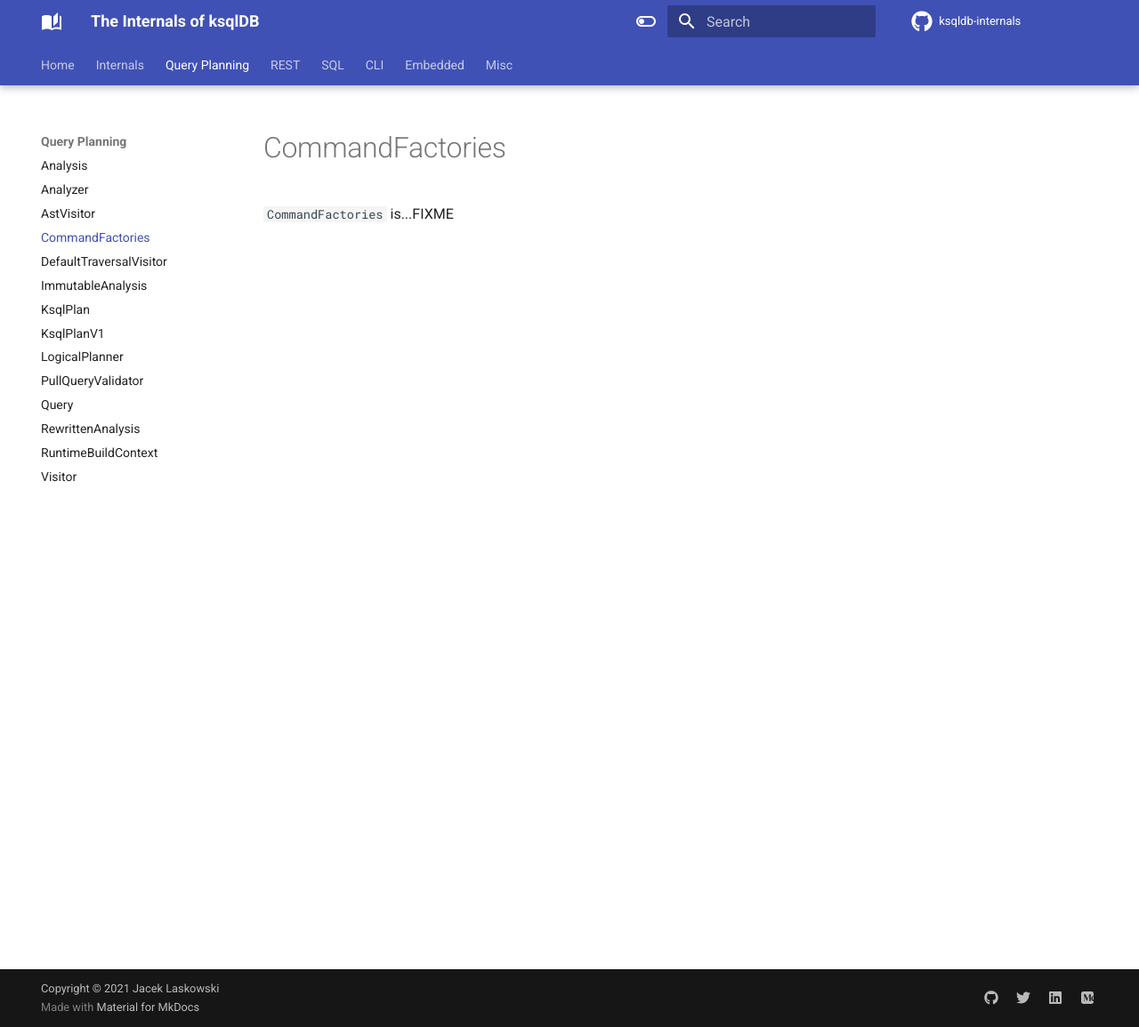
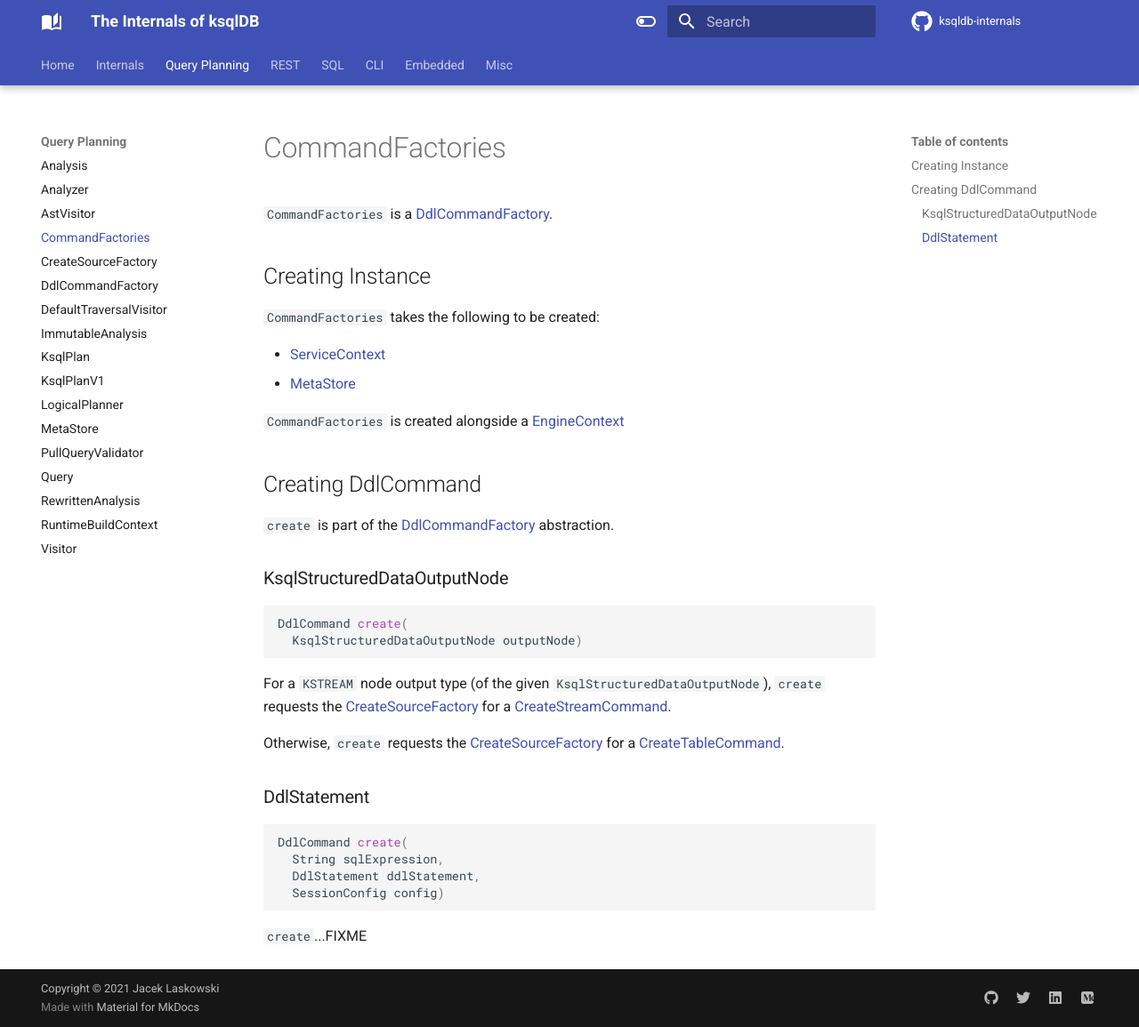
Before and after one commit to japila-books/ksqldb-internals, an MkDocs documentation site: the page built from docs/CommandFactories.md, in a window 1280 px wide and 1155 px high. Shown: the whole window at 89% size. Built offline with MkDocs 1.6.1 and Material for MkDocs 9.7.7, drawn with Linux system fonts in a browser that asks for light colours; comment, search, counter and statistics services are not loaded.

Commit message:
CommandFactories

````diff
--- a/docs/CommandFactories.md
+++ b/docs/CommandFactories.md
@@ -1,3 +1,38 @@
 # CommandFactories
 
-`CommandFactories` is...FIXME
+`CommandFactories` is a [DdlCommandFactory](DdlCommandFactory.md).
+
+## Creating Instance
+
+`CommandFactories` takes the following to be created:
+
+* <span id="serviceContext"> [ServiceContext](ServiceContext.md)
+* <span id="metaStore"> [MetaStore](MetaStore.md)
+
+`CommandFactories` is created alongside a [EngineContext](EngineContext.md#ddlCommandFactory)
+
+## <span id="create"> Creating DdlCommand
+
+`create` is part of the [DdlCommandFactory](DdlCommandFactory.md#create) abstraction.
+
+### <span id="create-KsqlStructuredDataOutputNode"> KsqlStructuredDataOutputNode
+
+```java
+DdlCommand create(
+  KsqlStructuredDataOutputNode outputNode)
+```
+
+For a `KSTREAM` node output type (of the given `KsqlStructuredDataOutputNode`), `create` requests the [CreateSourceFactory](#createSourceFactory) for a [CreateStreamCommand](CreateSourceFactory.md#createStreamCommand).
+
+Otherwise, `create` requests the [CreateSourceFactory](#createSourceFactory) for a [CreateTableCommand](CreateSourceFactory.md#createTableCommand).
+
+### <span id="create-DdlStatement"> DdlStatement
+
+```java
+DdlCommand create(
+  String sqlExpression,
+  DdlStatement ddlStatement,
+  SessionConfig config)
+```
+
+`create`...FIXME
--- a/mkdocs.yml
+++ b/mkdocs.yml
@@ -148,11 +148,14 @@ nav:
     - Analyzer: Analyzer.md
     - AstVisitor: AstVisitor.md
     - CommandFactories: CommandFactories.md
+    - CreateSourceFactory: CreateSourceFactory.md
+    - DdlCommandFactory: DdlCommandFactory.md
     - DefaultTraversalVisitor: DefaultTraversalVisitor.md
     - ImmutableAnalysis: ImmutableAnalysis.md
     - KsqlPlan: KsqlPlan.md
     - KsqlPlanV1: KsqlPlanV1.md
     - LogicalPlanner: LogicalPlanner.md
+    - MetaStore: MetaStore.md
     - PullQueryValidator: PullQueryValidator.md
     - Query: Query.md
     - RewrittenAnalysis: RewrittenAnalysis.md
````
Also changed, not shown: docs/CreateSourceFactory.md (added, +3 -0 lines), docs/DdlCommandFactory.md (added, +3 -0 lines), docs/EngineContext.md (+9 -1 lines), docs/MetaStore.md (added, +3 -0 lines).
